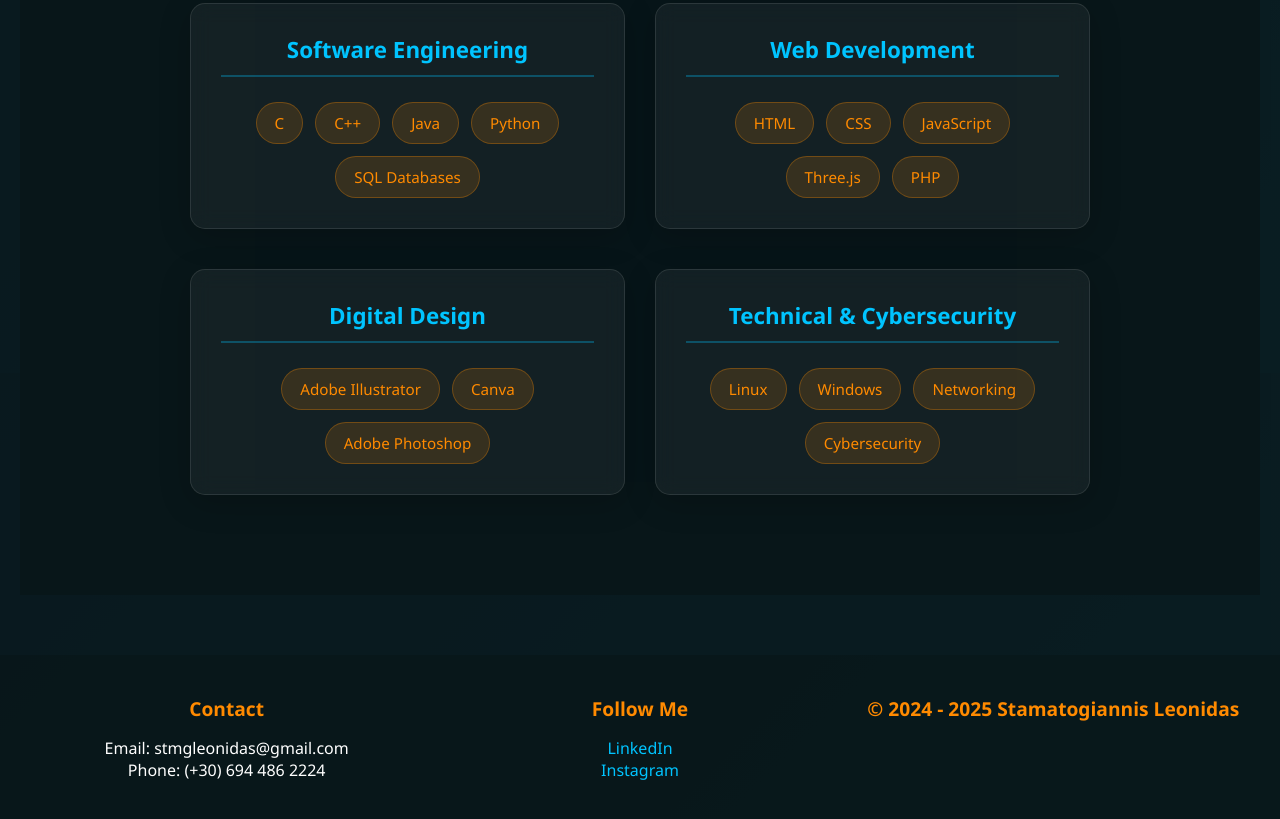
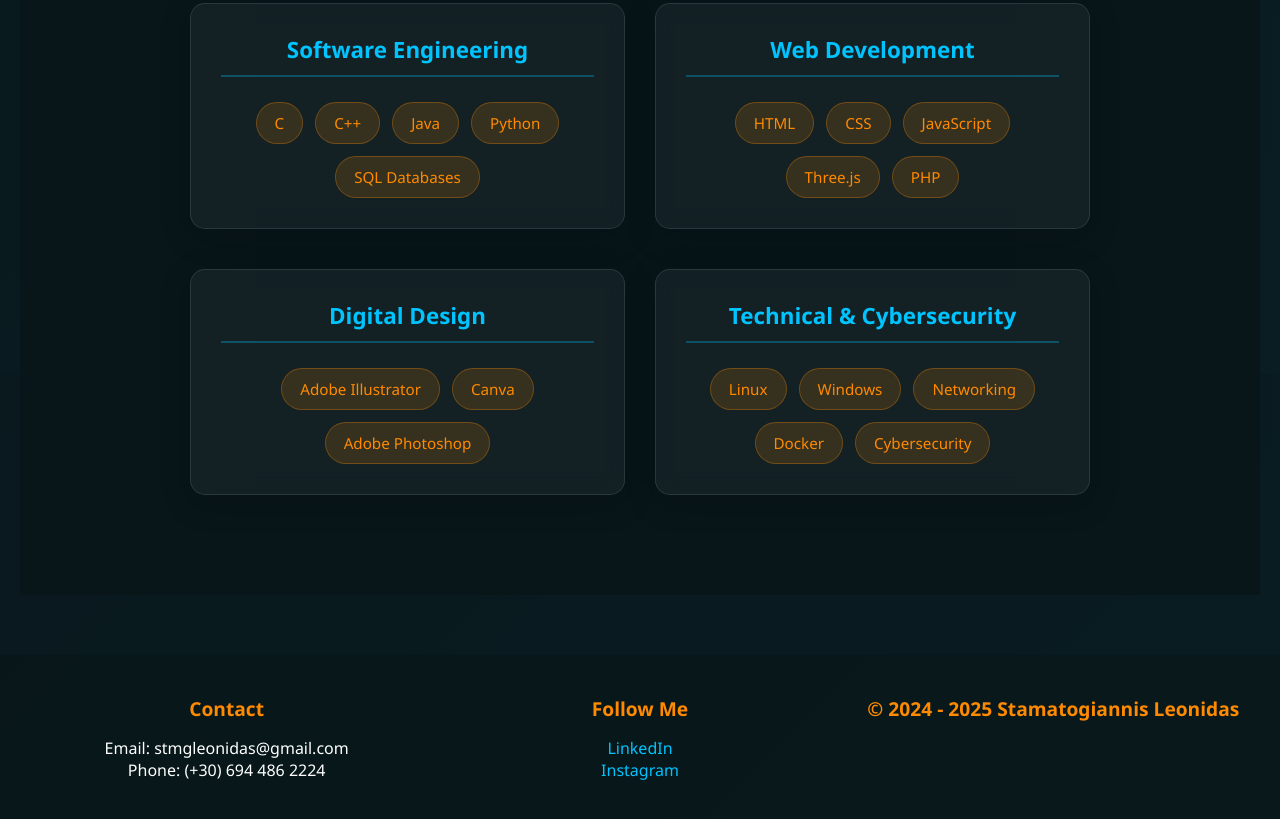
Before and after one commit to Stmgleonidas/stmgleonidas.github.io, a plain HTML site: page index.html in a window 1280 px wide. Shown: the part 2827-3646 px from the top of the page. Drawn offline with nearby package versions, Linux system fonts and the light colour scheme; animation ran at ten frames a second.

Commit message:
Update index.html

```diff
--- a/index.html
+++ b/index.html
@@ -169,6 +169,7 @@
                             <span class="skill-item">Linux</span>
                             <span class="skill-item">Windows</span>
                             <span class="skill-item">Networking</span>
+                            <span class="skill-item">Docker</span>
                             <span class="skill-item">Cybersecurity</span>
                         </div>
                     </div>
```
